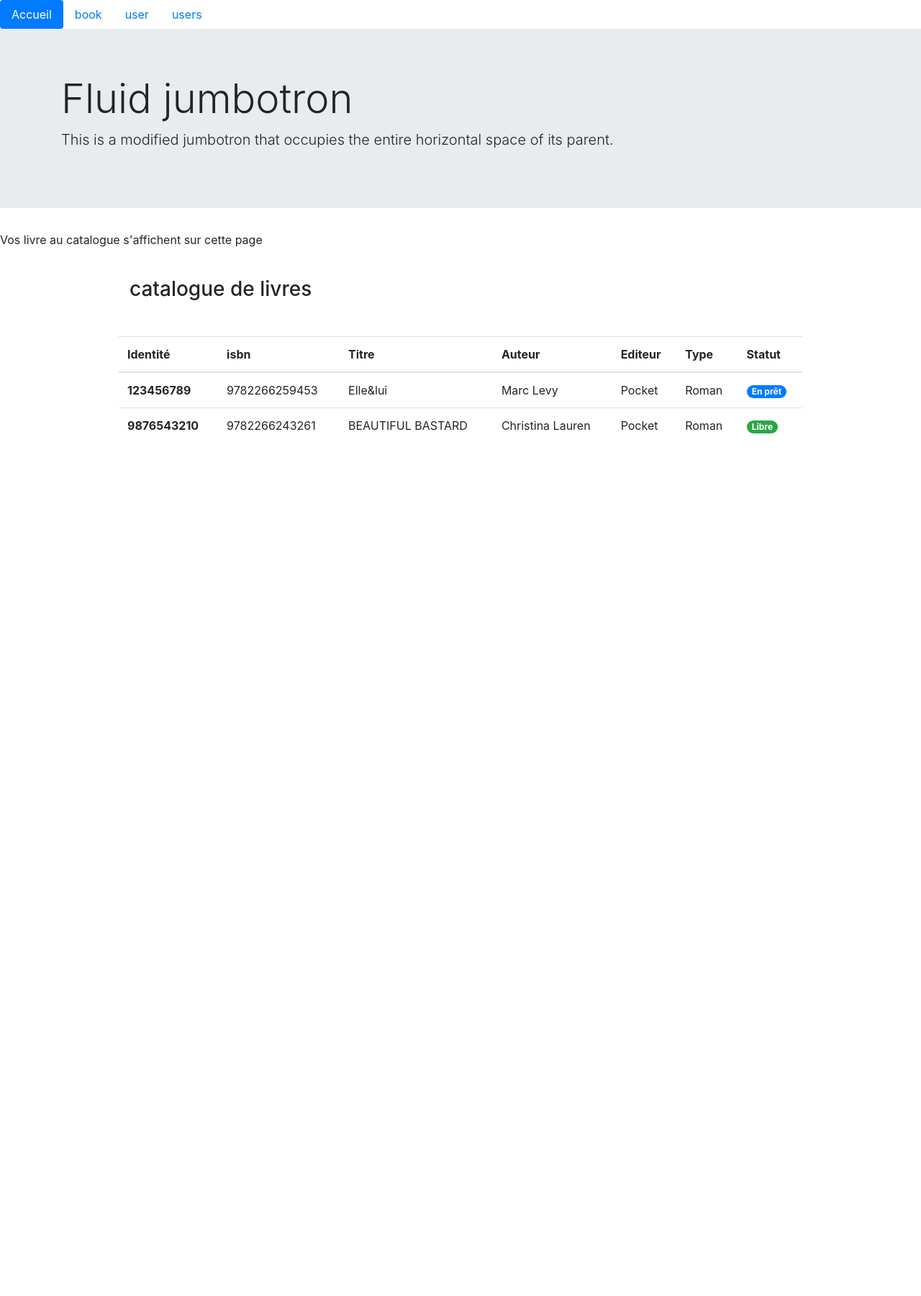
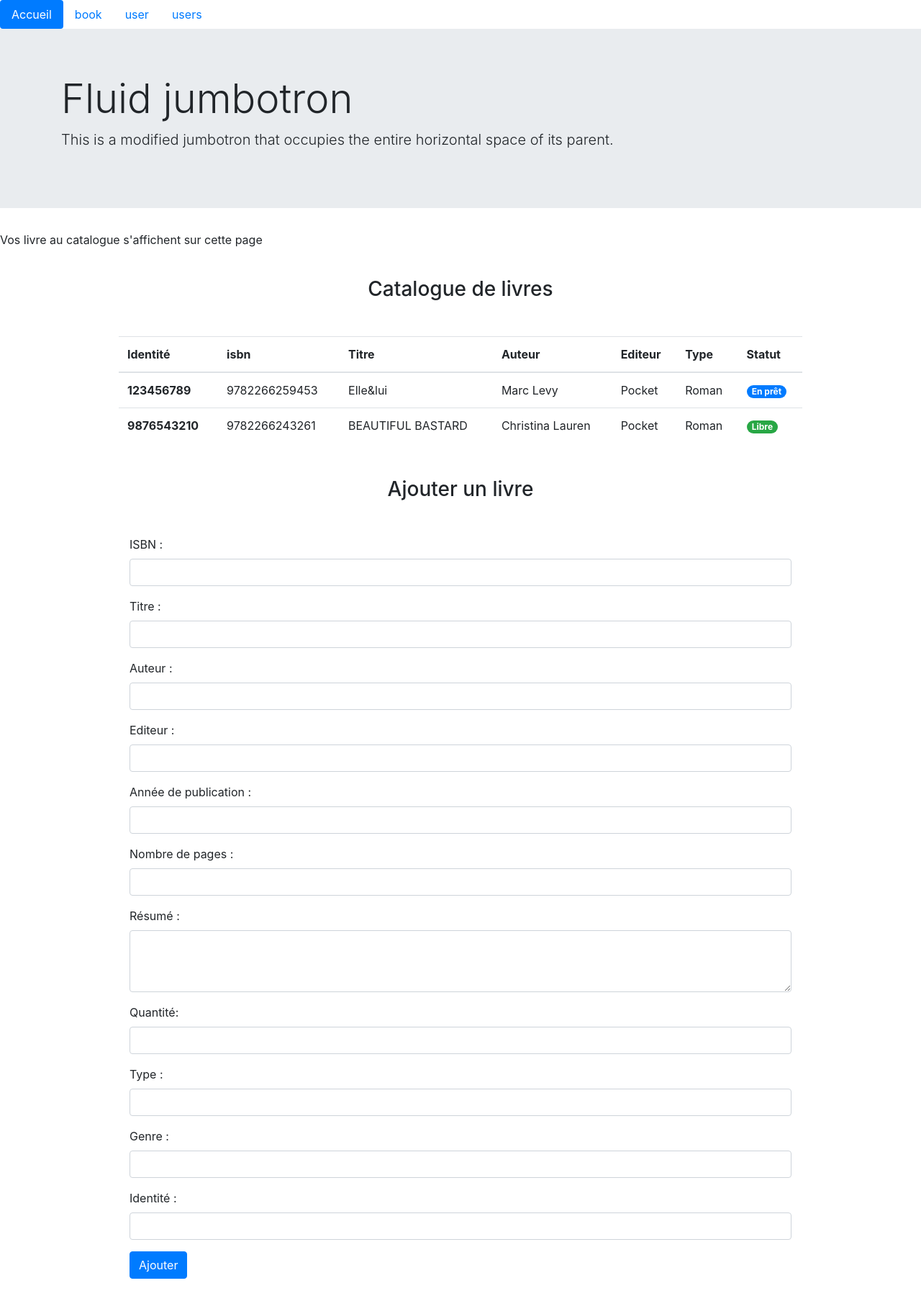
Before and after one commit to royce76/bnf_poo, a PHP site: page / in a window 1280 px wide. Shown: the whole page at 72% size. Before the commit the page ends 602 px from the top, so only its background shows below. Run offline with PHP 8.4, Linux system fonts and the light colour scheme; data comes from the database, SQL or seed files in the repository.

Commit message:
addbook okay

```diff
--- a/index.php
+++ b/index.php
@@ -4,8 +4,28 @@ require 'model/Database.php';
 require 'model/BookManager.php';
 require 'model/entity/Book.php';
 
+function test_input($data) {
+  $data = trim($data); // remove space of both side
+  $data = stripslashes($data);// remove backslashes
+  $data = htmlspecialchars($data, ENT_QUOTES);//both quotes
+  return $data;
+}
+
 $book_manager = new BookManager();
 $list_book = $book_manager->getBooks();
 
+//Look for form addBook
+if (isset($_POST["Ajouter"]) && !empty($_POST["Ajouter"])) {
+  foreach ($_POST as $key => $value) {
+    $_POST[$key] = test_input($_POST[$key]);
+  }
+  $book = new Book($_POST);
+  $book_manager->addBook($book);
+  header("Location: index.php");
+  exit();
+
+}
+
+
 
 include "View/indexView.php";
--- a/model/bookManager.php
+++ b/model/bookManager.php
@@ -31,8 +31,26 @@ class BookManager {
   }
 
   // Ajoute un nouveau livre
-  public function addBook() {
-
+  public function addBook(Book $book):bool {
+    $query = $this->getDb()->prepare(
+      "INSERT INTO Book(isbn, title, author, publisher, publicationYear, pagesNumber, summary, quantity, bookType, bookNature, identificationBook, userId)
+      VALUES
+      (:isbn, :title, :author, :publisher, :publicationYear, :pagesNumber, :summary, :quantity, :bookType, :bookNature, :identificationBook, null)"
+    );
+    $result = $query->execute([
+      "isbn" => $book->getIsbn(),
+      "title" => $book->getTitle(),
+      "author" => $book->getAuthor(),
+      "publisher" => $book->getPublisher() ,
+      "publicationYear" => $book->getPublicationYear(),
+      "pagesNumber" => $book->getPagesNumber(),
+      "summary" => $book->getSummary(),
+      "quantity" => $book->getQuantity(),
+      "bookType" => $book->getBookType(),
+      "bookNature" => $book->getBookNature(),
+      "identificationBook" => $book->getIdentificationBook()
+    ]);
+    return $result;
   }
 
   // Met à jour le statut d'un livre emprunté
--- a/model/entity/book.php
+++ b/model/entity/book.php
@@ -134,7 +134,7 @@ class Book {
   }
 
 
-  public function hydrate(array $data) {
+  private function hydrate(array $data) {
       foreach ($data as $key => $value) {
         $method = "set". ucfirst($key);
         if (method_exists($this,$method)) {
--- a/model/entity/user.php
+++ b/model/entity/user.php
@@ -107,7 +107,7 @@ class User {
     return $this->identification;
   }
 
-  public function hydrate(array $data) {
+  private function hydrate(array $data) {
       foreach ($data as $key => $value) {
         $method = "set". ucfirst($key);
         if (method_exists($this,$method)) {
--- a/view/indexView.php
+++ b/view/indexView.php
@@ -6,7 +6,7 @@ include 'view/template/header.php';
 <p>Vos livre au catalogue s'affichent sur cette page</p>
 <section class="container">
   <div class="row">
-    <h3 class="col-10 mx-auto my-4">catalogue de livres</h3>
+    <h3 class="col-10 mx-auto my-4 text-center">Catalogue de livres</h3>
     <table class="table col-10 mx-auto my-4">
       <thead>
         <tr>
@@ -30,7 +30,7 @@ include 'view/template/header.php';
             <td><?=$book->getBookType()?></td>
             <?php if ($book->getUserId() !== NULL): ?>
               <td><span class="badge badge-pill badge-primary">En prêt</span></td>
-              <?php else: ?>
+            <?php else: ?>
               <td><span class="badge badge-pill badge-success">Libre</span></td>
             <?php endif; ?>
           </tr>
@@ -39,8 +39,60 @@ include 'view/template/header.php';
     </table>
   </div>
 </section>
+<section class="container">
+  <div class="row">
+    <h3 class="col-10 mx-auto my-4 text-center">Ajouter un livre</h3>
+    <form class="col-10 mx-auto my-4" action="" method="POST">
+      <div class="form-group">
+        <label for="isbn">ISBN :</label>
+        <input type="number" class="form-control" id="isbn" name="isbn" aria-describedby="emailHelp">
+      </div>
+      <div class="form-group">
+        <label for="title">Titre :</label>
+        <input type="text" class="form-control" id="title" name="title">
+      </div>
+      <div class="form-group">
+        <label for="author">Auteur :</label>
+        <input type="text" class="form-control" id="author" name="author">
+      </div>
+      <div class="form-group">
+        <label for="publisher">Editeur :</label>
+        <input type="text" class="form-control" id="publisher" name="publisher">
+      </div>
+      <div class="form-group">
+        <label for="publicationYear">Année de publication :</label>
+        <input type="year" class="form-control" id="publicationYear" name="publicationYear">
+      </div>
+      <div class="form-group">
+        <label for="pagesNumber">Nombre de pages :</label>
+        <input type="number" class="form-control" id="pagesNumber" name="pagesNumber">
+      </div>
+      <div class="form-group">
+        <label for="summary">Résumé :</label>
+        <textarea class="form-control" id="summary" name="summary" rows="3"></textarea>
+      </div>
+      <div class="form-group">
+        <label for="quantity">Quantité:</label>
+        <input type="number" class="form-control" id="quantity" name="quantity">
+      </div>
+      <div class="form-group">
+        <label for="bookType">Type :</label>
+        <input type="text" class="form-control" id="bookType" name="bookType">
+      </div>
+      <div class="form-group">
+        <label for="bookNature">Genre :</label>
+        <input type="text" class="form-control" id="bookNature" name="bookNature">
+      </div>
+      <div class="form-group">
+        <label for="identificationBook">Identité :</label>
+        <input type="number" class="form-control" id="identificationBook" name="identificationBook">
+      </div>
+      <input type="submit" class="btn btn-primary" name="Ajouter" value="Ajouter">
+    </form>
+  </div>
+</section>
 
 
 <?php
 include 'view/template/footer.php';
- ?>
+?>
```
